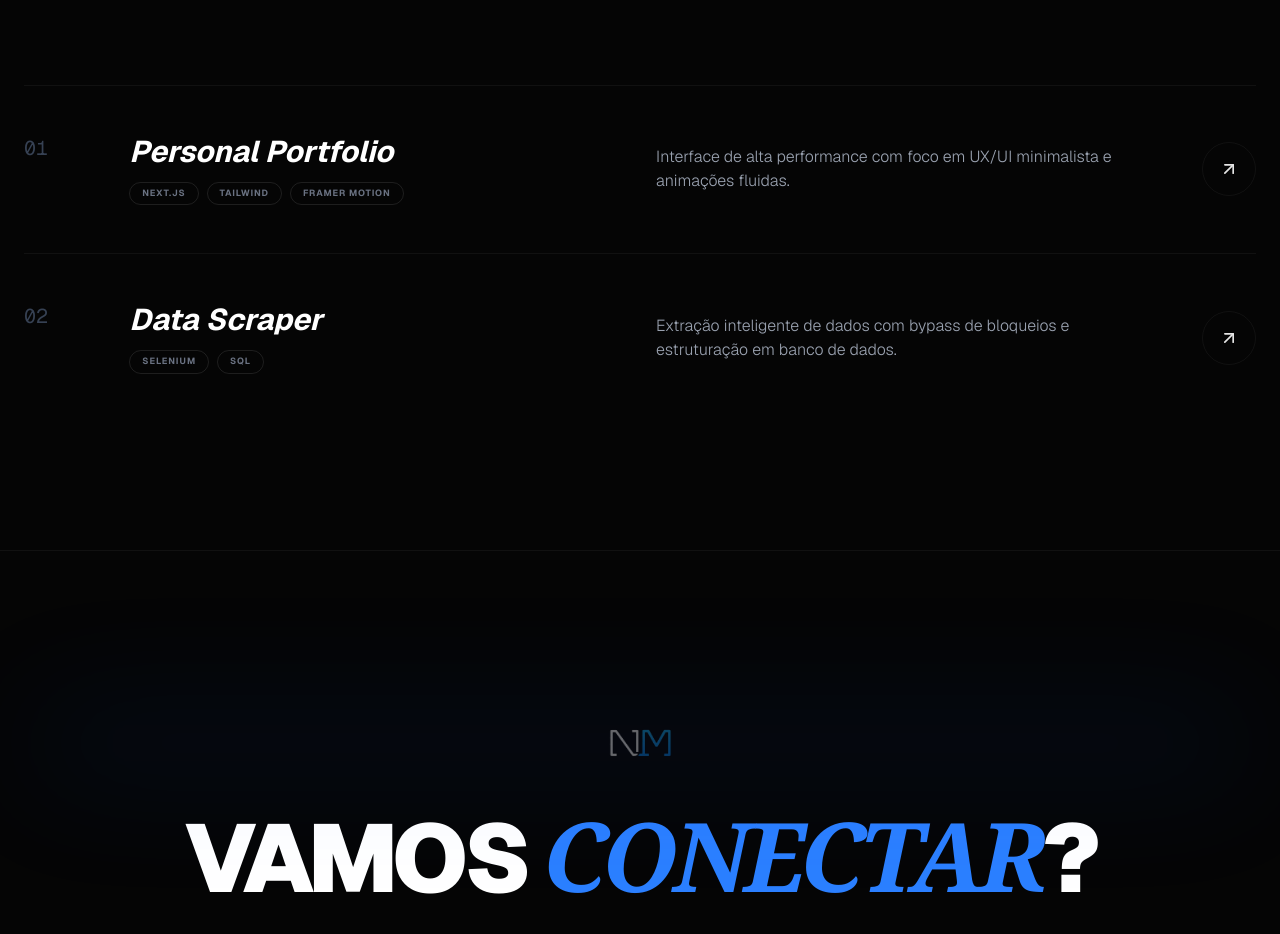
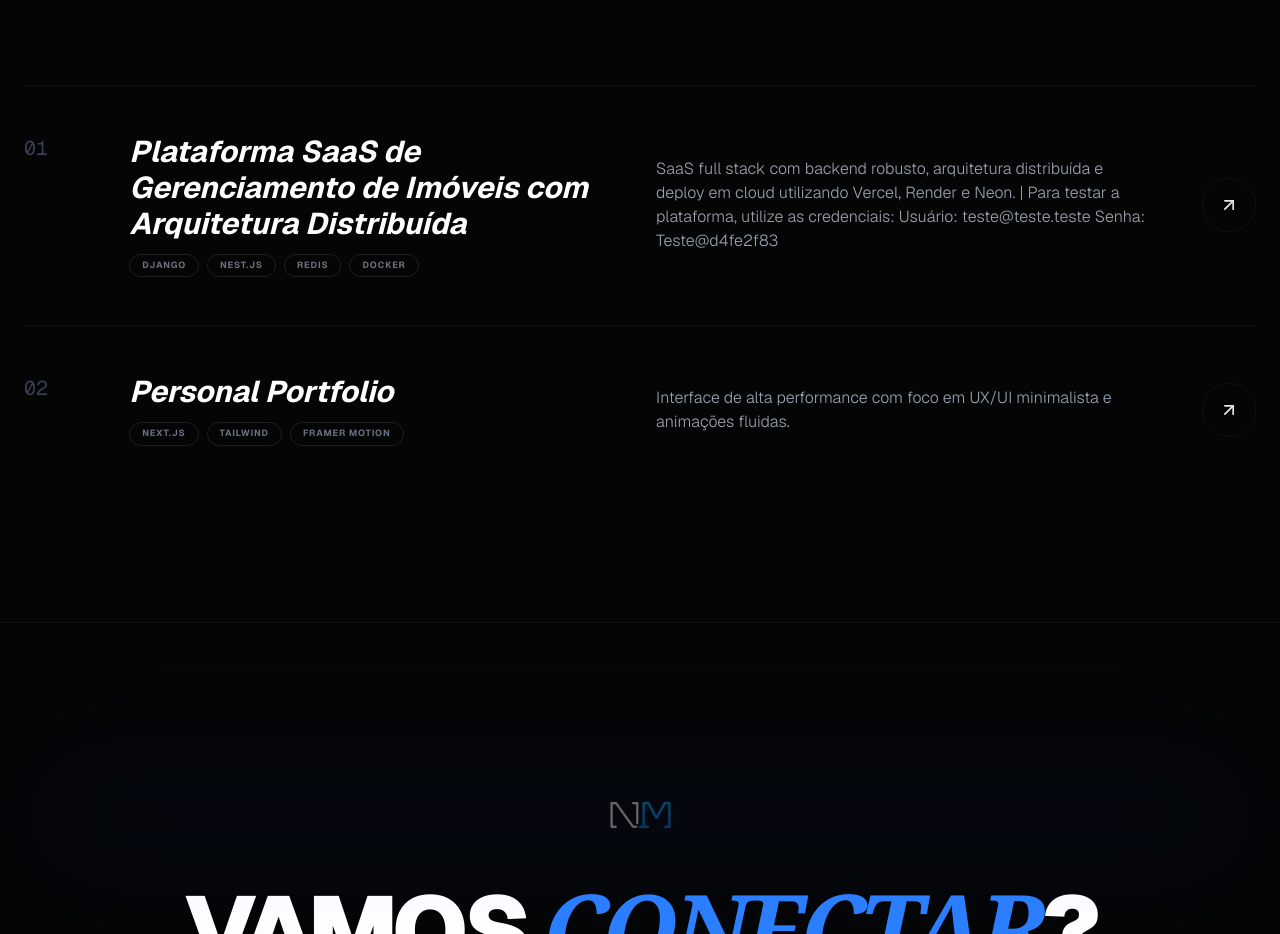
Before and after one commit to NiltonMartins/portfolio, a Next.js app: page / in a window 1280 px wide. Shown: the part 1440-2374 px from the top of the page. Built offline with nearby package versions, Linux system fonts and the light colour scheme.

Commit message:
Ajustando portifolio

```diff
--- a/app/page.tsx
+++ b/app/page.tsx
@@ -131,17 +131,22 @@ export default function Portfolio() {
       <section id="projetos" className="relative z-10 py-20 md:py-32 px-6 max-w-7xl mx-auto">
         <ProjectItem
           num="01"
+          title="Plataforma SaaS de Gerenciamento de Imóveis com Arquitetura Distribuída"
+          tags={["Django", "Nest.js", "Redis", "Docker", ]}
+          desc="SaaS full stack com backend robusto, arquitetura distribuída e deploy em cloud utilizando Vercel, Render e Neon. |
+
+                Para testar a plataforma, utilize as credenciais:
+
+                Usuário: teste@teste.teste
+                Senha: Teste@d4fe2f83"
+          link="https://uberhost-front.vercel.app/"
+        />
+        <ProjectItem
+          num="02"
           title="Personal Portfolio"
           tags={["Next.js", "Tailwind", "Framer Motion"]}
           desc="Interface de alta performance com foco em UX/UI minimalista e animações fluidas."
           link="https://github.com/NiltonMartins/portfolio"
-        />
-        <ProjectItem
-          num="02"
-          title="Data Scraper"
-          tags={["Selenium", "SQL"]}
-          desc="Extração inteligente de dados com bypass de bloqueios e estruturação em banco de dados."
-          link={SOCIAIS.github}
         />
       </section>
 
```
